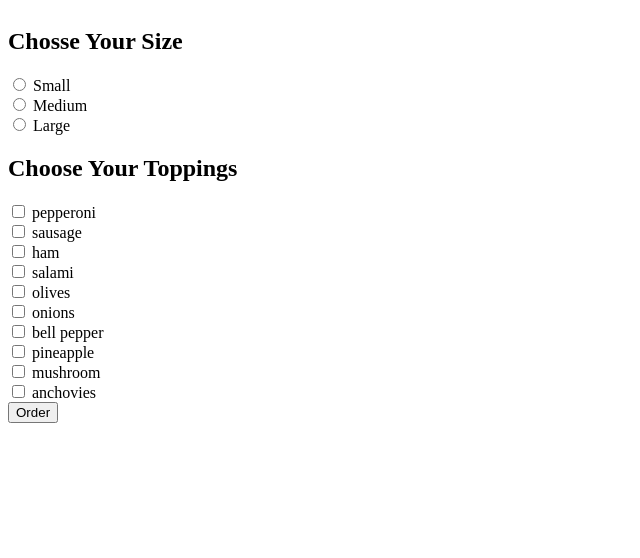
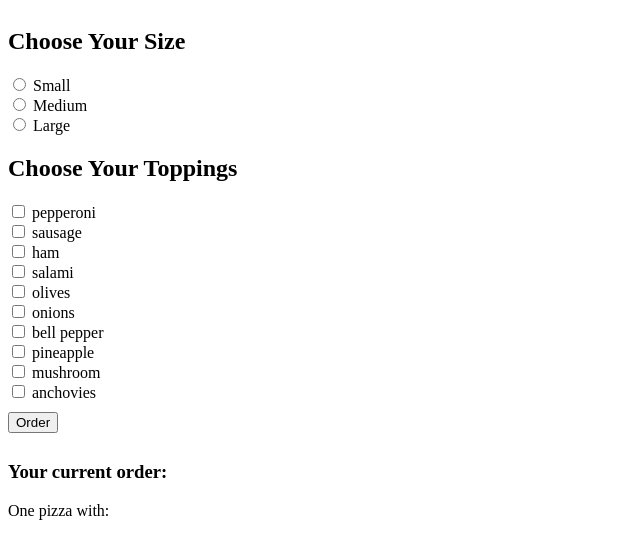
Before and after one commit to skipmarcel/pizza-shop, a plain HTML site: page index.html in a window 1280 px wide. Both pictures are taken after a click on the button "Order". Shown: the whole page, without its empty margins (0-640 px from the left). Drawn offline with Linux system fonts and the light colour scheme.

Commit message:
use an ordered list to list the toppings

```diff
--- a/css/styles.css
+++ b/css/styles.css
@@ -7,3 +7,8 @@
   display: flex;
   flex-direction: column;
 }
+
+#orderBtn {
+  margin-top: 10px;
+  margin-bottom: 10px;
+}
--- a/index.html
+++ b/index.html
@@ -11,7 +11,7 @@
   <body>
     <form id="orderForm">
       <div id="sizeChoices">
-        <h2>Chosse Your Size</h2>
+        <h2>Choose Your Size</h2>
 
         <div>
           <input id="small" type="radio" name="sizes" value="small" />
@@ -73,6 +73,11 @@
       </div>
       <button type="submit" id="orderBtn">Order</button>
     </form>
+
+    <div id="currentOrder">
+      <h3>Your current order:</h3>
+      <span id="orderInfo"></span>
+    </div>
     <script src="js/scripts.js"></script>
   </body>
 </html>
--- a/js/scripts.js
+++ b/js/scripts.js
@@ -29,6 +29,7 @@ const orderBtn = document.getElementById("orderBtn");
 const smallRadio = document.getElementById("small");
 const mediumRadio = document.getElementById("medium");
 const largeRadio = document.getElementById("large");
+let orderInfo = document.getElementById("orederInfo");
 
 orderBtn.addEventListener("click", (event) => {
   event.preventDefault();
@@ -49,7 +50,14 @@ orderBtn.addEventListener("click", (event) => {
       newOrder.toppings.push(checkbox.value);
     });
   }
-
+  document.getElementById("orderInfo").innerHTML =
+    " One " + "<strong>" + newOrder.size + "</strong>" + " pizza " + "with:";
+  let toppingsOl = document.createElement("ol");
+  for (let i = 0; i < newOrder.toppings.length; i++) {
+    let toppingsLi = document.createElement("li");
+    toppingsLi.innerText = newOrder.toppings[i];
+    toppingsOl.appendChild(toppingsLi);
+  }
+  document.getElementById("orderInfo").appendChild(toppingsOl);
   resetForm();
 });
-console.log(newOrder);
```
